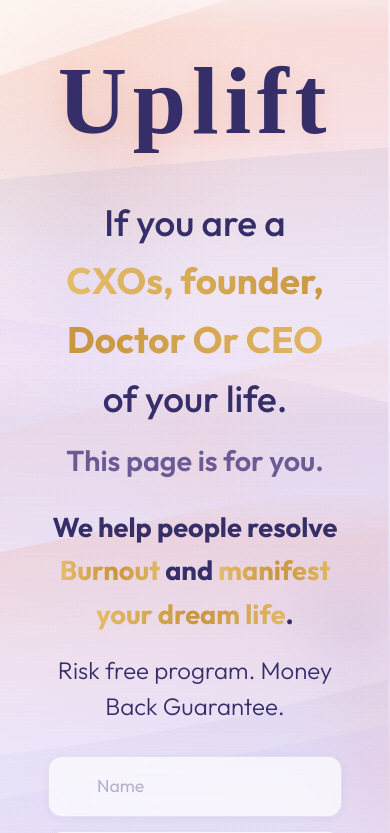
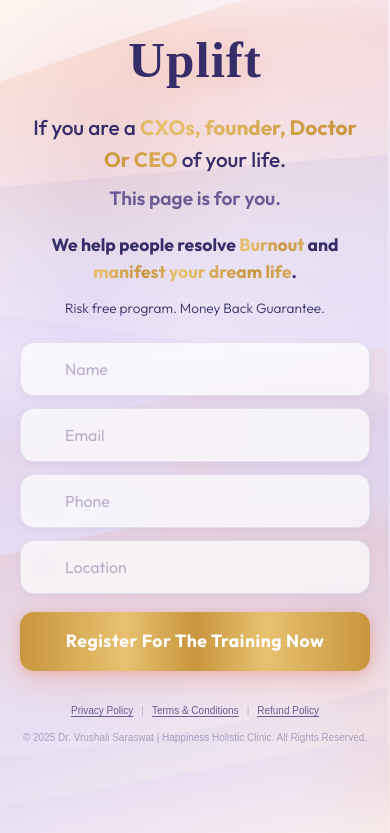
Before and after one commit to Roy-08/landing, a Next.js app: page / in a window 390 px wide. Shown: the top 833 px of the page. Built offline with nearby package versions, Linux system fonts and the light colour scheme; a web font is replaced by a local one.

Commit message:
Update page.tsx

```diff
--- a/app/page.tsx
+++ b/app/page.tsx
@@ -192,9 +192,9 @@ export default function ObtainPage() {
     const isFocused = focusedField === fieldName;
     return {
       width: "100%",
-      padding: "16px 20px 16px 48px",
+      padding: "14px 18px 14px 44px",
       borderRadius: "14px",
-      fontSize: "1.1rem",
+      fontSize: "1rem",
       fontFamily: "'Outfit', sans-serif",
       fontWeight: 500,
       color: "#362E69",
@@ -213,7 +213,7 @@ export default function ObtainPage() {
     const isFocused = focusedField === fieldName;
     return {
       position: "absolute",
-      left: "16px",
+      left: "14px",
       top: "50%",
       transform: "translateY(-50%)",
       color: isFocused ? "#6B5B95" : "#B4B1D5",
@@ -273,7 +273,7 @@ export default function ObtainPage() {
           style={{ zIndex: 0 }}
         />
 
-        <div className="relative z-10 w-full max-w-5xl mx-auto px-12 pt-12 pb-14 flex flex-col items-center">
+        <div className="relative z-10 w-full max-w-5xl mx-auto px-5 sm:px-8 md:px-12 pt-8 sm:pt-12 pb-10 sm:pb-14 flex flex-col items-center">
           {/* Uplift Title */}
           <h1
             className="text-center"
@@ -281,45 +281,81 @@ export default function ObtainPage() {
               color: "#362E69",
               fontFamily: "'Charm', cursive",
               fontWeight: 700,
-              fontSize: "6rem",
               lineHeight: 1.1,
               textShadow: "0 4px 20px rgba(239,154,126,0.3)",
               letterSpacing: "0.06em",
-              marginBottom: "2.5rem",
+              marginBottom: "1.5rem",
             }}
           >
-            Uplift
+            <span className="block text-[3.2rem] sm:text-[4.5rem] md:text-[6rem]">Uplift</span>
           </h1>
 
-          <p className="text-center" style={{ color: "#362E69", fontFamily: "'Outfit', sans-serif", fontSize: "2.3rem", fontWeight: 500, lineHeight: 1.6, marginBottom: "0.6rem", ...revealStyle(1) }}>
+          <p
+            className="text-center text-[1.3rem] sm:text-[1.8rem] md:text-[2.3rem]"
+            style={{
+              color: "#362E69",
+              fontFamily: "'Outfit', sans-serif",
+              fontWeight: 500,
+              lineHeight: 1.5,
+              marginBottom: "0.6rem",
+              ...revealStyle(1),
+            }}
+          >
             If you are a{" "}
             <span className="shimmer-text" style={{ fontWeight: 700 }}>CXOs, founder, Doctor Or CEO</span>{" "}
             of your life.
           </p>
 
-          <p className="text-center" style={{ color: "#6B5B95", fontFamily: "'Outfit', sans-serif", fontSize: "1.8rem", fontWeight: 600, marginBottom: "1.5rem", ...revealStyle(2) }}>
+          <p
+            className="text-center text-[1.2rem] sm:text-[1.5rem] md:text-[1.8rem]"
+            style={{
+              color: "#6B5B95",
+              fontFamily: "'Outfit', sans-serif",
+              fontWeight: 600,
+              marginBottom: "1.2rem",
+              ...revealStyle(2),
+            }}
+          >
             This page is for you.
           </p>
 
-          <p className="text-center" style={{ color: "#362E69", fontFamily: "'Outfit', sans-serif",fontWeight: 700, fontSize: "1.7rem", lineHeight: 1.6, marginBottom: "1rem", ...revealStyle(3) }}>
+          <p
+            className="text-center text-[1.1rem] sm:text-[1.4rem] md:text-[1.7rem]"
+            style={{
+              color: "#362E69",
+              fontFamily: "'Outfit', sans-serif",
+              fontWeight: 700,
+              lineHeight: 1.5,
+              marginBottom: "0.8rem",
+              ...revealStyle(3),
+            }}
+          >
             We help people resolve{" "}
             <span className="shimmer-text" style={{ fontWeight: 700 }}>Burnout</span>{" "}
             and{" "}
             <span className="shimmer-text" style={{ fontWeight: 700 }}>manifest</span>{" "}
-            {" "}
+
             <span className="shimmer-text" style={{ fontWeight: 700 }}>your dream life</span>.
           </p>
 
-          <p className="text-center" style={{ color: "#362E69", fontFamily: "'Outfit', sans-serif", fontSize: "1.5rem", fontWeight: 300, ...revealStyle(4) }}>
+          <p
+  className="text-center text-[0.85rem] sm:text-[1.2rem] md:text-[1.5rem] whitespace-nowrap"
+  style={{
+    color: "#362E69",
+    fontFamily: "'Outfit', sans-serif",
+    fontWeight: 300,
+    ...revealStyle(4),
+  }}
+>
   Risk free program. Money Back Guarantee.
 </p>
 
-          <form onSubmit={handleSubmit} className="w-full mt-8" style={{ maxWidth: "480px" }}>
-            <div style={{ display: "flex", flexDirection: "column", gap: "14px" }}>
+          <form onSubmit={handleSubmit} className="w-full mt-6 sm:mt-8" style={{ maxWidth: "480px" }}>
+            <div style={{ display: "flex", flexDirection: "column", gap: "12px" }}>
               {/* Name */}
               <div style={{ position: "relative" }}>
                 <span style={iconStyle("name")}>
-                  <svg width="20" height="20" viewBox="0 0 24 24" fill="none" stroke="currentColor" strokeWidth="2" strokeLinecap="round" strokeLinejoin="round">
+                  <svg width="18" height="18" viewBox="0 0 24 24" fill="none" stroke="currentColor" strokeWidth="2" strokeLinecap="round" strokeLinejoin="round">
                     <path d="M20 21v-2a4 4 0 0 0-4-4H8a4 4 0 0 0-4 4v2" />
                     <circle cx="12" cy="7" r="4" />
                   </svg>
@@ -340,7 +376,7 @@ export default function ObtainPage() {
               {/* Email */}
               <div style={{ position: "relative" }}>
                 <span style={iconStyle("email")}>
-                  <svg width="20" height="20" viewBox="0 0 24 24" fill="none" stroke="currentColor" strokeWidth="2" strokeLinecap="round" strokeLinejoin="round">
+                  <svg width="18" height="18" viewBox="0 0 24 24" fill="none" stroke="currentColor" strokeWidth="2" strokeLinecap="round" strokeLinejoin="round">
                     <rect width="20" height="16" x="2" y="4" rx="2" />
                     <path d="m22 7-8.97 5.7a1.94 1.94 0 0 1-2.06 0L2 7" />
                   </svg>
@@ -361,7 +397,7 @@ export default function ObtainPage() {
               {/* Phone */}
               <div style={{ position: "relative" }}>
                 <span style={iconStyle("mobile")}>
-                  <svg width="20" height="20" viewBox="0 0 24 24" fill="none" stroke="currentColor" strokeWidth="2" strokeLinecap="round" strokeLinejoin="round">
+                  <svg width="18" height="18" viewBox="0 0 24 24" fill="none" stroke="currentColor" strokeWidth="2" strokeLinecap="round" strokeLinejoin="round">
                     <path d="M22 16.92v3a2 2 0 0 1-2.18 2 19.79 19.79 0 0 1-8.63-3.07 19.5 19.5 0 0 1-6-6 19.79 19.79 0 0 1-3.07-8.67A2 2 0 0 1 4.11 2h3a2 2 0 0 1 2 1.72 12.84 12.84 0 0 0 .7 2.81 2 2 0 0 1-.45 2.11L8.09 9.91a16 16 0 0 0 6 6l1.27-1.27a2 2 0 0 1 2.11-.45 12.84 12.84 0 0 0 2.81.7A2 2 0 0 1 22 16.92z" />
                   </svg>
                 </span>
@@ -381,7 +417,7 @@ export default function ObtainPage() {
               {/* Location */}
               <div style={{ position: "relative" }}>
                 <span style={iconStyle("city")}>
-                  <svg width="20" height="20" viewBox="0 0 24 24" fill="none" stroke="currentColor" strokeWidth="2" strokeLinecap="round" strokeLinejoin="round">
+                  <svg width="18" height="18" viewBox="0 0 24 24" fill="none" stroke="currentColor" strokeWidth="2" strokeLinecap="round" strokeLinejoin="round">
                     <path d="M20 10c0 6-8 12-8 12s-8-6-8-12a8 8 0 0 1 16 0Z" />
                     <circle cx="12" cy="10" r="3" />
                   </svg>
@@ -406,9 +442,9 @@ export default function ObtainPage() {
                 className="btn-shine"
                 style={{
                   width: "100%",
-                  padding: "18px 24px",
+                  padding: "16px 20px",
                   borderRadius: "14px",
-                  fontSize: "1.2rem",
+                  fontSize: "1.1rem",
                   fontFamily: "'Outfit', sans-serif",
                   fontWeight: 700,
                   color: "#FFFFFF",
@@ -428,20 +464,21 @@ export default function ObtainPage() {
           </form>
 
           {/* Policy Links */}
-          <div className="mt-10 flex flex-wrap justify-center gap-4">
-            <a href="/privacy-policy" className="text-[#6B5B95] hover:text-[#4a2060] transition-colors text-sm font-medium underline underline-offset-2">
+<div className="mt-8 sm:mt-10 flex flex-nowrap justify-center items-center gap-2 sm:gap-4">
+            <a href="/privacy-policy" className="text-[#6B5B95] hover:text-[#4a2060] transition-colors text-[10px] sm:text-sm font-medium underline underline-offset-2">
   Privacy Policy
 </a>
-            <span className="text-[#B4B1D5]">|</span>
-            <a href="/terms-and-conditions" className="text-[#6B5B95] hover:text-[#4a2060] transition-colors text-sm font-medium underline underline-offset-2">
+<span className="text-[#B4B1D5] text-[10px] sm:text-sm">|</span>
+<a href="/terms-and-conditions" className="text-[#6B5B95] hover:text-[#4a2060] transition-colors text-[10px] sm:text-sm font-medium underline underline-offset-2">
   Terms & Conditions
 </a>
-            <span className="text-[#B4B1D5]">|</span>
-            <a href="/refund-policy" className="text-[#6B5B95] hover:text-[#4a2060] transition-colors text-sm font-medium underline underline-offset-2">
+<span className="text-[#B4B1D5] text-[10px] sm:text-sm">|</span>
+<a href="/refund-policy" className="text-[#6B5B95] hover:text-[#4a2060] transition-colors text-[10px] sm:text-sm font-medium underline underline-offset-2">
   Refund Policy
 </a>
+
           </div>
-          <p className="text-center text-xs text-[#6B5B95]/50 mt-3">
+          <p className="text-center text-[10px] sm:text-xs text-[#6B5B95]/50 mt-3">
             © 2025 Dr. Vrushali Saraswat | Happiness Holistic Clinic. All Rights Reserved.
           </p>
         </div>
```
Lines whose indentation alone changed are shown as unchanged.
